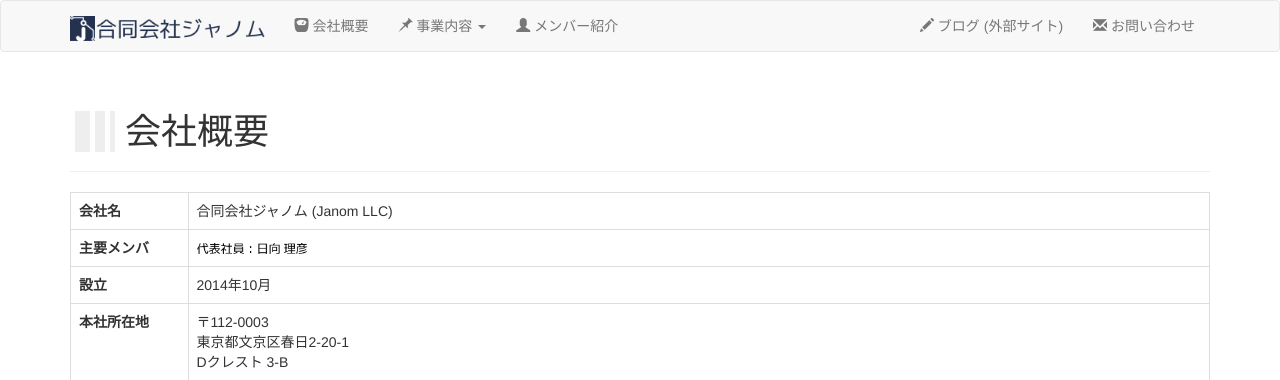
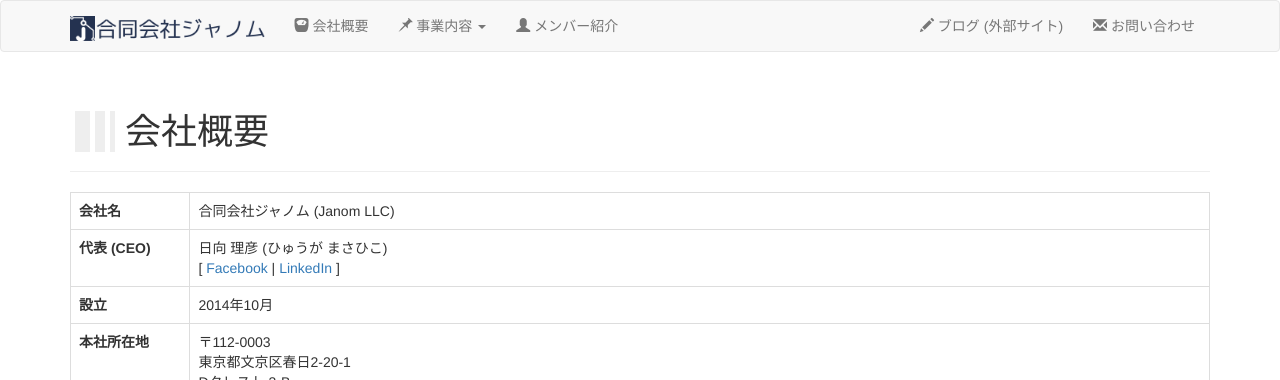
Before and after one commit to janom-inc/janom.co.jp, a website: page src/ejs/about.ejs in a window 1280 px wide. Shown: the top 380 px of the page. Drawn offline with nearby package versions, Linux system fonts and the light colour scheme; files that its build step writes are made by us from their sources; files whose address does not match are found by name.

Commit message:
changed CEO info

```diff
--- a/src/ejs/about.ejs
+++ b/src/ejs/about.ejs
@@ -15,8 +15,11 @@
 		<th>会社名</th>
 		<td>合同会社ジャノム (Janom LLC)</td>
 	</tr><tr>
-		<th>主要メンバ</th>
-		<td><img src="img/company_members.png" alt="主要メンバ" style="height:1.5ex;" /></td>
+		<th>代表 (CEO)</th>
+		<td>
+			日向 理彦 (ひゅうが まさひこ)<br/>
+			[ <a href="https://www.facebook.com/hyugam" target="_blank">Facebook</a> | <a href="https://www.linkedin.com/in/masahiko-hyuga-2a51b2a5" target="_blank">LinkedIn</a> ]
+		</td>
 	</tr><tr>
 		<th>設立</th>
 		<td>2014年10月</td>
```
Also changed, not shown: src/img/company_members.png (deleted), src/img/company_members.svg (deleted).
